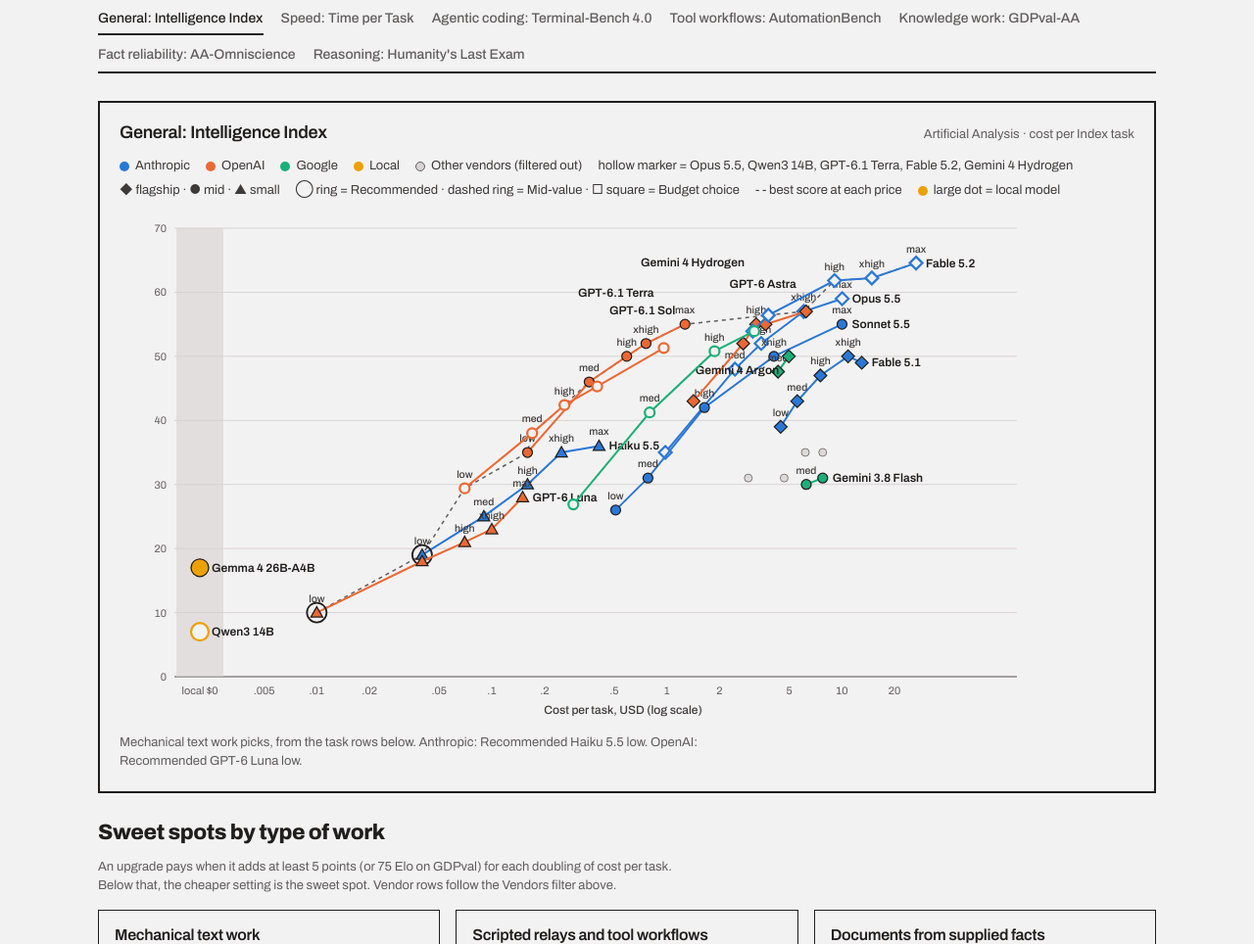
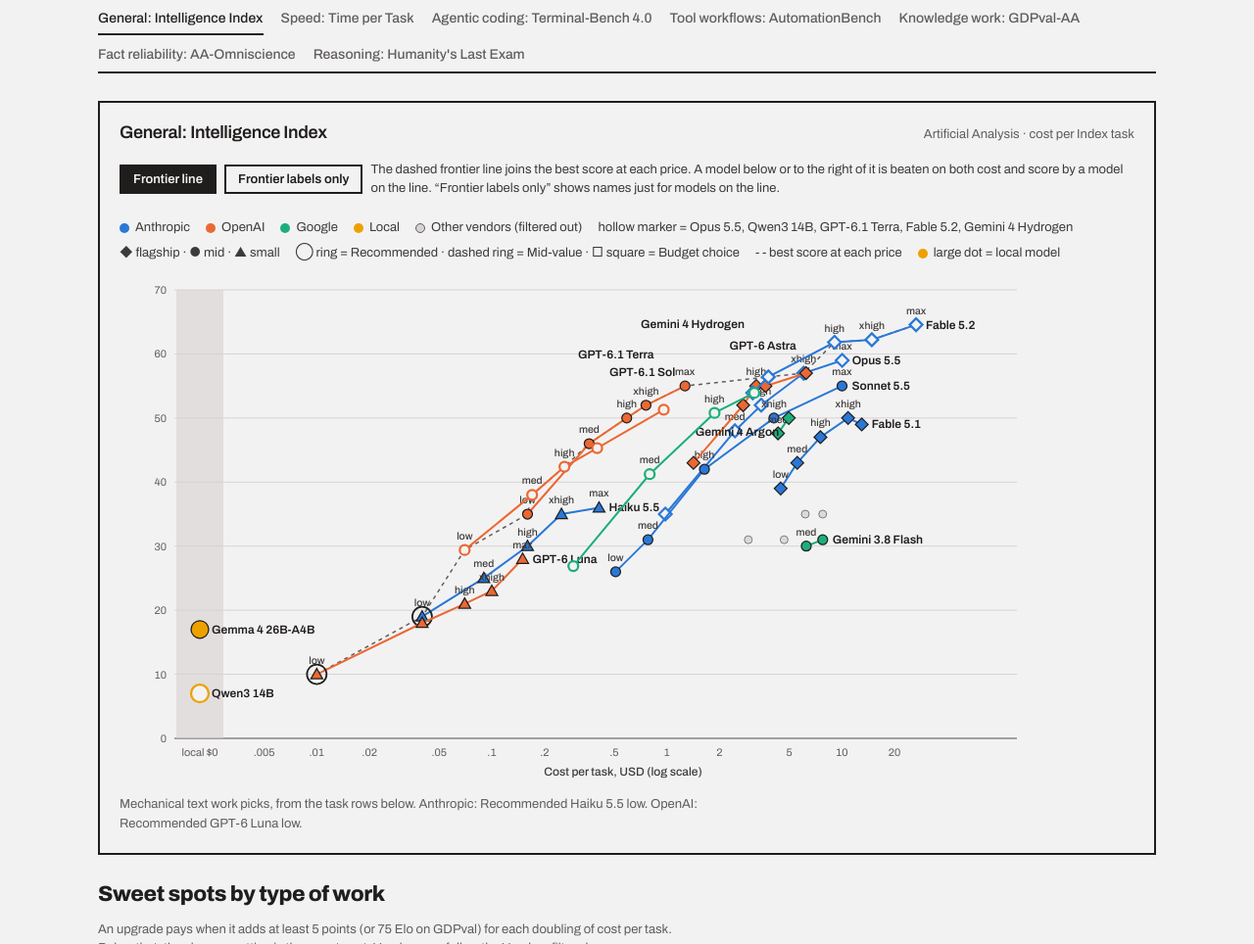
Before and after one commit to robbagley-afk/model-value-map, a plain HTML site: page docs/index.html in a window 1280 px wide. Shown: the part 1335-2299 px from the top of the page at 98% size. Drawn offline with Linux system fonts and the light colour scheme.

Commit message:
Refresh model guidance and effort ladders 2026-11-15

```diff
--- a/docs/index.html
+++ b/docs/index.html
@@ -52,6 +52,9 @@ button.tab[aria-selected="true"]{color:var(--ink);border-bottom-color:var(--ink)
 .cardhead .meta{color:var(--ink-3);font-size:13px}
 .legend{display:flex;flex-wrap:wrap;gap:6px 16px;font-size:13px;color:var(--ink-2)}
 .legend span{display:inline-flex;gap:6px;align-items:center}
+.fctl{display:flex;flex-wrap:wrap;gap:8px;align-items:center;margin:4px 0 10px}
+.fcap{flex:1 1 260px;font-size:13px;line-height:1.45;color:var(--ink-2)}
+button.chip:focus-visible{outline:2px solid var(--accent);outline-offset:2px}
 .chartbox{position:relative;width:100%;min-width:0}
 svg{display:block;width:100%;height:auto;font-family:var(--sans)}
 svg text,svg polyline{pointer-events:none}
@@ -179,6 +182,11 @@ button.chip{border-width:2px;font-weight:600}
 
 <section class="card" aria-live="polite">
   <div class="cardhead"><h3 id="ctitle"></h3><span class="meta" id="cmeta">Score vs. cost</span></div>
+  <div class="fctl" id="fctl" role="group" aria-label="Frontier line options">
+    <button type="button" class="chip" id="fline" aria-pressed="true">Frontier line</button>
+    <button type="button" class="chip" id="flabels" aria-pressed="false">Frontier labels only</button>
+    <span class="fcap" id="fcap">The dashed frontier line joins the best score at each price. A model below or to the right of it is beaten on both cost and score by a model on the line. &ldquo;Frontier labels only&rdquo; shows names just for models on the line.</span>
+  </div>
   <div class="legend" id="legend"></div>
   <div class="chartbox" id="chartbox"><svg id="chart" role="img" aria-labelledby="ctitle"></svg><div class="tip" id="tip" hidden></div></div>
   <p class="note" id="cnote"></p>
@@ -279,7 +287,7 @@ const VCOL={Anthropic:"--v-anthropic",OpenAI:"--v-openai",Google:"--v-google",xA
 const TIER={"GPT-6.1 Terra":"mid","Gemini 4 Argon":"flag","Gemini 4 Hydrogen":"mid","Fable 5.1":"flag","Fable 5.2":"flag","Opus 5.5":"flag","GPT-6 Astra":"flag","Sonnet 5.5":"mid","GPT-6.1 Sol":"mid","Gemini 3.8 Flash":"mid","Grok 4.7":"flag","Grok 4.6":"mid","Haiku 5.5":"small","GPT-6 Luna":"small","Gemma 4 26B-A4B":"small","Haiku 4.5":"small"};
 const MODEL_SLOT={"GPT-6.1 Terra":"--m2","Gemini 4 Argon":"--m2","Gemini 4 Hydrogen":"--m3","Fable 5.1":"--m4","Fable 5.2":"--m4","Sonnet 5.5":"--m1","Opus 5.5":"--m2","Haiku 5.5":"--m3","Haiku 4.5":"--m4","GPT-6.1 Sol":"--m1","GPT-6 Astra":"--m2","GPT-6 Luna":"--m3","Gemini 3.8 Flash":"--m1","Grok 4.7":"--m2","Grok 4.6":"--m1","Gemma 4 26B-A4B":"--m4"};
 const EFF=["none","reasoning","low","medium","high","xhigh","max"];
-const st={bench:"index",vendors:new Set(DEFAULT_VENDORS),src:"aa",task:null};
+const st={bench:"index",vendors:new Set(DEFAULT_VENDORS),src:"aa",task:null,fline:true,flabels:false};
 try{const s=JSON.parse(localStorage.getItem("mvm")||"null");if(s){st.bench=s.bench||st.bench;st.src=s.src||st.src;st.task=s.task||null}}catch(e){}
 function save(){try{localStorage.setItem("mvm",JSON.stringify({bench:st.bench,src:st.src,task:st.task,vendors:[...st.vendors]}))}catch(e){}}
 const css=v=>getComputedStyle(document.documentElement).getPropertyValue(v).trim();
@@ -434,7 +442,7 @@ function draw(){
   $("cmeta").textContent=b.src==="aa"?"Artificial Analysis \u00b7 "+(b.lower?"minutes per Index task, lower is better":"cost per Index task"):"Vendor chart, read from image \u00b7 cost per attempt";
   const svg=$("chart");svg.innerHTML="";const W=Math.max(240,$("chartbox").clientWidth),H=Math.round(Math.min(520,Math.max(320,W*0.55)));
   svg.setAttribute("viewBox",`0 0 ${W} ${H}`);
-  const narrow=W<560,m={l:narrow?44:56,r:narrow?16:120,t:16,b:46};
+  const narrow=W<560;$("flabels").hidden=narrow;const m={l:narrow?44:56,r:narrow?16:120,t:16,b:46};
   const local=every.filter(p=>p.cost===0),paid=all.filter(p=>p.cost>0),scaleP=every.filter(p=>p.cost>0);
   const lane=local.length?(narrow?40:56):0;
   if(!every.length){svg.innerHTML=`<text x="${W/2}" y="${H/2}" text-anchor="middle" class="axl">No data on this test yet.</text>`;$("legend").innerHTML="";$("cnote").textContent="";table();spots();return}
@@ -458,9 +466,9 @@ function draw(){
   ghosts.forEach(p=>{const x=p.cost>0?X(p.cost):m.l+lane/2-2;const c=add("circle",{cx:x,cy:Y(p.score),r:4,fill:css("--grid"),stroke:css("--ink-3"),"stroke-width":1,opacity:.8});const ti=document.createElementNS(ns,"title");ti.textContent=`${p.model} ${p.effort}: ${p.score}${b.unit} at ${fmt$(p.cost)} (filtered out)`;c.appendChild(ti)});
   // frontier
   const f=frontier(paid),task=chartTask();
-  if(f.length>1)add("polyline",{points:f.map(p=>`${X(p.cost)},${Y(p.score)}`).join(" "),fill:"none",stroke:css("--ink-3"),"stroke-width":1.5,"stroke-dasharray":"4 4"});
+  if(st.fline&&f.length>1)add("polyline",{points:f.map(p=>`${X(p.cost)},${Y(p.score)}`).join(" "),fill:"none",stroke:css("--ink-3"),"stroke-width":1.5,"stroke-dasharray":"4 4"});
   // series
-  const models=[...new Set(all.map(p=>p.model))];
+  const models=[...new Set(all.map(p=>p.model))];const onF=new Set(f.map(p=>p.model));
   // Same vendor and size class share color and shape, so every model after the first in that group is drawn hollow.
   const kind=mo=>{const p=all.find(q=>q.model===mo);return p.vendor+"|"+(p.vendor==="Local"?"local":TIER[mo]||"mid")};
   const hollow=new Set(models.filter((mo,i)=>models.slice(0,i).some(o=>kind(o)===kind(mo))));
@@ -486,7 +494,7 @@ function draw(){
       const show=()=>Ladder.show(pt,p,ladderContext(),{left:svg.getBoundingClientRect().left+x*svg.getBoundingClientRect().width/W,bottom:svg.getBoundingClientRect().top+y*svg.getBoundingClientRect().width/W});
       tipPts.push({x,y,show,pt,p});
     });
-    const last=ps[ps.length-1];if(!narrow){const lx=Math.min((last.cost>0?X(last.cost):m.l+lane/2)+10,W-m.r+8),w=mo.length*7;let ly=Y(last.score)+4;
+    const last=ps[ps.length-1];if(!narrow&&(!st.flabels||onF.has(mo))){const lx=Math.min((last.cost>0?X(last.cost):m.l+lane/2)+10,W-m.r+8),w=mo.length*7;let ly=Y(last.score)+4;
       // Keep the name next to its own top point: right side first, then left side, then farther up or down.
       const lxL=(last.cost>0?X(last.cost):m.l+lane/2)-10,tries=[[lx,0,"start"],[lx,-14,"start"],[lx,14,"start"],[lxL,0,"end"],[lxL,-14,"end"],[lxL,14,"end"],[lx,-28,"start"],[lx,28,"start"],[lxL,-28,"end"],[lxL,28,"end"],[lx,-42,"start"],[lx,42,"start"],[lxL,-42,"end"],[lxL,42,"end"],[lx,-56,"start"],[lx,56,"start"],[lxL,-56,"end"],[lxL,56,"end"]];
       for(let k=70;k<=210;k+=14)tries.push([lx,-k,"start"],[lx,k,"start"],[lxL,-k,"end"],[lxL,k,"end"]);
@@ -508,9 +516,13 @@ function draw(){
   else [...new Set(all.map(p=>p.vendor))].forEach(v=>lg.insertAdjacentHTML("beforeend",`<span><i class="sw" style="background:${css(VCOL[v])}"></i>${v}</span>`));
   if(ghosts.length)lg.insertAdjacentHTML("beforeend",`<span><i class="sw" style="background:${css('--grid')};border:1px solid ${css('--ink-3')}"></i>Other vendors (filtered out)</span>`);
   if(!single&&hollow.size)lg.insertAdjacentHTML("beforeend",`<span>hollow marker = ${[...hollow].map(esc).join(", ")}</span>`);
-  lg.insertAdjacentHTML("beforeend",`<span>&#9670; flagship &middot; &#9679; mid &middot; &#9650; small</span><span>&#9711; ring = Recommended &middot; dashed ring = Mid-value &middot; &#9633; square = Budget choice</span><span>- - ${b.lower?"fastest":"best score"} at each price</span><span><i class="sw" style="background:${css(VCOL.Local)}"></i>large dot = local model</span>`);
+  lg.insertAdjacentHTML("beforeend",`<span>&#9670; flagship &middot; &#9679; mid &middot; &#9650; small</span><span>&#9711; ring = Recommended &middot; dashed ring = Mid-value &middot; &#9633; square = Budget choice</span>${st.fline?`<span>- - ${b.lower?"fastest":"best score"} at each price</span>`:""}<span><i class="sw" style="background:${css(VCOL.Local)}"></i>large dot = local model</span>`);
   $("cnote").textContent=pickCaption(task)+(b.src==="vendor"?" Vendor charts are read from images, so values are approximate.":"")+(b.src==="vendor"&&DATA.vendor_charts[b.key].source_note?" "+DATA.vendor_charts[b.key].source_note:"")+(!all.length?` None of the selected vendors has a scored point on this test. Gray markers show the others.`:"")+(missing.length?` Not plotted: ${[...new Set(missing.map(p=>p.model))].join(", ")} has no published ${b.name} score.`:"")+(nocost.length?` Not plotted, no published cost: ${nocost.map(p=>p.model+" "+p.effort+" ("+p.score+b.unit+")").join(", ")}.`:"");
   table();spots();
+}
+function fctl(){
+  [["fline","fline"],["flabels","flabels"]].forEach(([id,k])=>{const b=$(id);b.setAttribute("aria-pressed",st[k]);
+    b.onclick=()=>{st[k]=!st[k];b.setAttribute("aria-pressed",st[k]);draw()}});
 }
 function pickCaption(task){
   if(!task)return "";const rows=VENDORS.filter(v=>st.vendors.has(v)).map(v=>[v,task.vendors[v]&&task.vendors[v].chart,task.vendors[v]]).filter(([v,c])=>c);
@@ -583,7 +595,7 @@ function foot(){
   $("foot").innerHTML=`<div>${DATA.notes}</div>${DATA.aa.filter(p=>p.vendor==="Local").map(p=>`<div>${p.model}: ${p.note}</div>`).join("")}<div>Sources, checked ${DATA.updated}: ${[...new Set(srcs)].map(u=>`<a href="${u}" target="_blank" rel="noopener">${u.replace(/^https:\/\/(www\.)?/,"").replace("models/comparisons/","")}</a>`).join(" · ")}</div><div>Reviewed weekly on Saturday. Text version for AI tools: <a href="guidance.md">guidance.md</a>.</div>`;
   if(DATA.review){const n=document.createElement('p');n.textContent=DATA.review.note+' Pending source refresh: '+DATA.review.pending_points.join(', ');$("foot").append(n);}
 }
-ui();foot();gemma();share();draw();
+fctl();ui();foot();gemma();share();draw();
 Promotions.start(()=>{ui();draw()});
 let rt;addEventListener("resize",()=>{clearTimeout(rt);rt=setTimeout(draw,120)});
 matchMedia("(prefers-color-scheme: dark)").addEventListener?.("change",()=>{ui();draw()});
```
